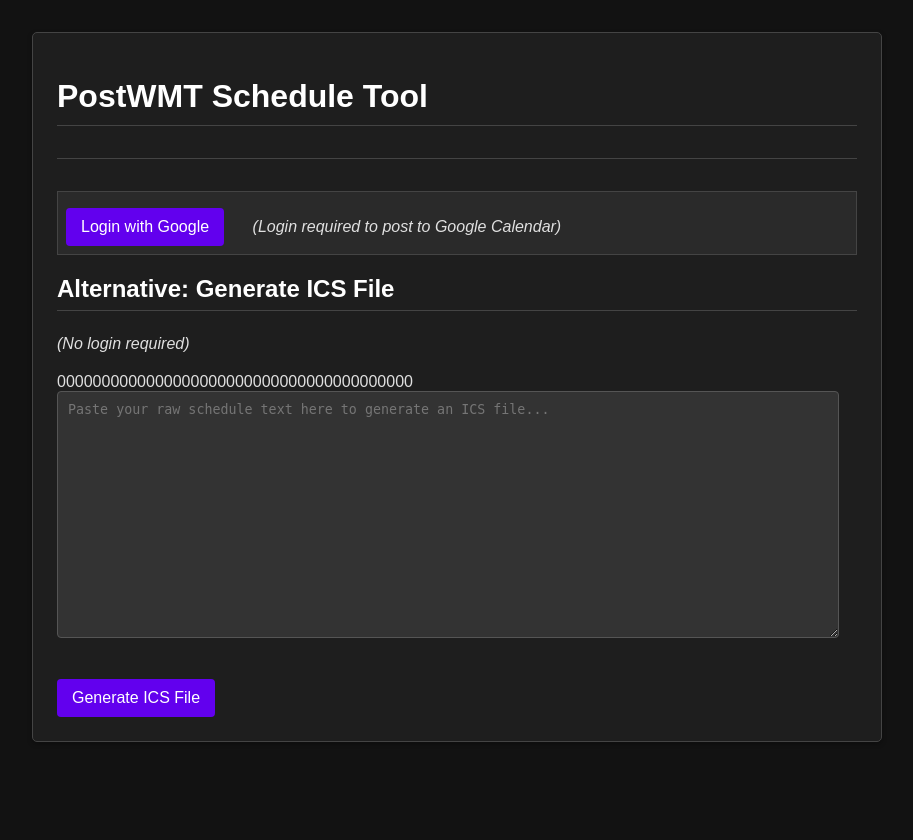
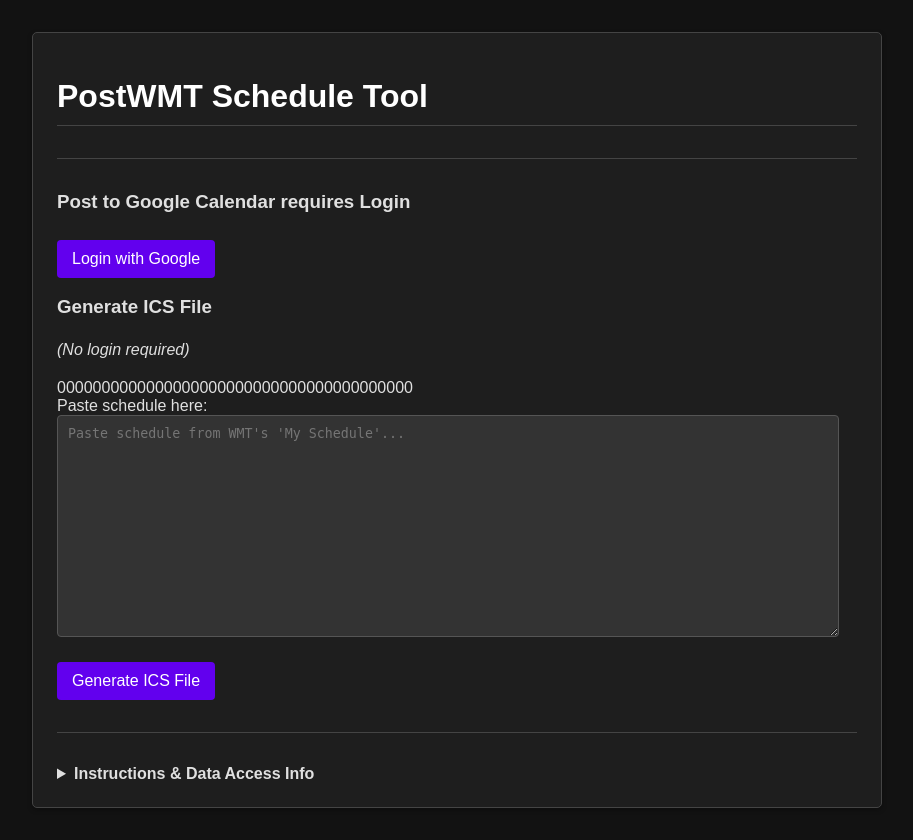
Before and after one commit to gewnthar/postwmt, a Flask app: page / in a window 1280 px wide. Shown: the whole page, without its empty margins (183-1096 px from the left). Before the commit the page ends 742 px from the top, so only its background shows below. Run offline with Flask 3, Linux system fonts and the light colour scheme.

Commit message:
fixes for index and parser

```diff
--- a/app/routes.py
+++ b/app/routes.py
@@ -16,55 +16,44 @@ from datetime import datetime, time, timedelta
 from dateutil import tz
 
 # --- Local App Imports ---
+# These try/except blocks are for resilience during development
 try:
     from .parser import parse_schedule_text
-    # Import the timezone name defined in parser/utils to keep it consistent
-    from .utils import SCHEDULE_TZ_NAME
 except ImportError as e:
-    print(f"ERROR: Failed to import from parser/utils: {e}")
-    # Define fallbacks if imports fail during startup
-    def parse_schedule_text(text): print("ERROR: parser dummy called!"); return []
-    SCHEDULE_TZ_NAME = 'America/New_York'
+    print(f"ERROR: Failed to import parse_schedule_text: {e}")
+    def parse_schedule_text(text): return []
 
 try:
-    from .utils import create_ics_content, insert_event
+    from .utils import create_ics_content, insert_event, SCHEDULE_TZ_NAME
 except ImportError as e:
-    print(f"ERROR: Failed to import utils functions: {e}")
-    def create_ics_content(events): print("ERROR: ics dummy"); return ""
-    def insert_event(c, e): print("ERROR: insert dummy"); return False
+    print(f"ERROR: Failed to import from utils: {e}")
+    def create_ics_content(events): return ""
+    def insert_event(c, e): return False
+    SCHEDULE_TZ_NAME = 'America/New_York' # Fallback
 
 # --- Application Routes ---
 
 @current_app.route('/')
 def index():
     """Renders the main page, showing user info if logged in."""
-    current_app.logger.debug("--- index route entered ---")
     user = None
-    google_id = session.get('google_id')
-    if google_id:
+    if google_id := session.get('google_id'):
         try:
             user = User.query.filter_by(google_id=google_id).first()
-            if not user: session.pop('google_id', None)
+            if not user:
+                 session.pop('google_id', None)
         except Exception as e:
              current_app.logger.error(f"Error querying DB for user: {e}", exc_info=True)
-             session.pop('google_id', None); user = None
-    try:
-        # Generate URLs needed for the template
-        generate_ics_url = url_for('generate_ics')
-        submit_google_url = url_for('submit_to_google')
-        login_url = url_for('auth.login')
-        logout_url = url_for('auth.logout')
-    except Exception as e:
-         current_app.logger.error(f"Error generating URLs: {e}", exc_info=True)
-         generate_ics_url, submit_google_url, login_url, logout_url = '#', '#', '#', '#'
+             session.pop('google_id', None)
+             user = None
     try:
         return render_template('index.html',
                                title='PostWMT Schedule Tool',
                                current_user=user,
-                               generate_ics_url=generate_ics_url,
-                               submit_google_url=submit_google_url,
-                               login_url=login_url,
-                               logout_url=logout_url)
+                               generate_ics_url=url_for('generate_ics'),
+                               submit_google_url=url_for('submit_to_google'),
+                               login_url=url_for('auth.login'),
+                               logout_url=url_for('auth.logout'))
     except Exception as e:
         current_app.logger.error(f"Error rendering index.html: {e}", exc_info=True)
         return "Error loading page template.", 500
@@ -78,33 +67,35 @@ def submit_to_google():
     """
     current_app.logger.info("--- /submit_to_google route entered ---")
 
-    # --- Authentication Check ---
-    google_id = session.get('google_id')
-    if not google_id: flash("Login required.", "warning"); return redirect(url_for('index'))
+    # 1. Authentication and Form Data Checks
+    if not (google_id := session.get('google_id')):
+        flash("Login required to submit to Google Calendar.", "warning")
+        return redirect(url_for('index'))
     user = User.query.filter_by(google_id=google_id).first()
-    if not user: flash("User not found.", "danger"); session.pop('google_id', None); return redirect(url_for('index'))
-    if not user.google_refresh_token: flash("Missing refresh token.", "danger"); return redirect(url_for('index'))
+    if not user or not user.google_refresh_token:
+        flash("Valid authorization with refresh token required. Please log in again.", "danger")
+        if user: session.pop('google_id', None)
+        return redirect(url_for('index'))
+    if not (schedule_text := request.form.get('schedule_text')):
+        flash("No schedule text submitted.", "warning")
+        return redirect(url_for('index'))
 
-    # --- Form Data and Parsing ---
-    schedule_text = request.form.get('schedule_text', '')
-    if not schedule_text: flash("No schedule text submitted.", "warning"); return redirect(url_for('index'))
-    # MAX_SCHEDULE_TEXT_LENGTH check was removed in the user's provided code.
-    # If this is desired, it should be re-added. For now, I'm using the exact code provided.
-    # if len(schedule_text) > MAX_SCHEDULE_TEXT_LENGTH:
-    #     flash(f"Schedule text is too long (max {MAX_SCHEDULE_TEXT_LENGTH // 1024}KB).", "warning")
-    #     return redirect(url_for('index'))
+    # 2. Parse Schedule Text
     try:
         parsed_events = parse_schedule_text(schedule_text)
         current_app.logger.info(f"Parser returned {len(parsed_events)} events.")
     except Exception as e:
-        current_app.logger.error(f"Error during parsing: {e}", exc_info=True); flash("Error parsing schedule.", "danger"); return redirect(url_for('index'))
+        current_app.logger.error(f"Error during parsing: {e}", exc_info=True)
+        flash("An error occurred while parsing the schedule.", "danger")
+        return redirect(url_for('index'))
     if not parsed_events:
-        flash("Could not parse any valid events from text.", "warning"); return redirect(url_for('index'))
+        flash("Could not parse any valid events from the provided text.", "warning")
+        return redirect(url_for('index'))
 
-    # --- Google Calendar API Interaction ---
+    # 3. Google Calendar API Interaction
     success_count, fail_count, delete_count = 0, 0, 0
     try:
-        # 1. Create and Refresh Credentials object
+        # Create and refresh credentials
         credentials = Credentials(
             None, refresh_token=user.google_refresh_token,
             token_uri=oauth.google.server_metadata.get('token_endpoint'),
@@ -112,87 +103,49 @@ def submit_to_google():
             client_secret=current_app.config['GOOGLE_CLIENT_SECRET'],
             scopes=current_app.config['GOOGLE_SCOPES']
         )
-        try:
-            auth_req = google.auth.transport.requests.Request()
-            credentials.refresh(auth_req)
-            current_app.logger.info("Successfully refreshed Google access token.")
-        except RefreshError as e:
-            current_app.logger.error(f"Google refresh token failed: {e}. Re-login required.")
-            session.pop('google_id', None)
-            flash("Google authorization expired. Please log in again.", "danger")
-            return redirect(url_for('index'))
+        credentials.refresh(google.auth.transport.requests.Request())
+        current_app.logger.info("Successfully refreshed Google access token.")
 
-        # 2. Build the Calendar service object
-        # This service object is used for listing/deleting events.
-        # The insert_event utility will build its own service instance internally for insertion.
         service = build('calendar', 'v3', credentials=credentials, static_discovery=False)
 
-        # 3. Determine Date Range and Delete Old Events
+        # Determine Date Range and Delete Old Events
         min_dt = min(e['start_dt'] for e in parsed_events)
         max_dt = max(e['end_dt'] for e in parsed_events)
+        schedule_tz = tz.gettz(SCHEDULE_TZ_NAME)
+        time_min = datetime.combine(min_dt.date(), time.min).replace(tzinfo=schedule_tz).isoformat()
+        time_max = datetime.combine(max_dt.date() + timedelta(days=1), time.min).replace(tzinfo=schedule_tz).isoformat()
 
-        # Ensure SCHEDULE_TZ is obtained correctly
-        # It's imported from .utils, which should define it based on SCHEDULE_TZ_NAME
-        # If SCHEDULE_TZ_NAME is directly from .utils, it will be used.
-        # Otherwise, ensure SCHEDULE_TZ is available.
-        # For this code, SCHEDULE_TZ_NAME is imported, so tz.gettz(SCHEDULE_TZ_NAME) is appropriate.
-        schedule_timezone = tz.gettz(SCHEDULE_TZ_NAME)
-        if not schedule_timezone:
-            current_app.logger.error(f"Could not get timezone for {SCHEDULE_TZ_NAME}. Falling back to UTC for range deletion.")
-            schedule_timezone = tz.tzutc() # Fallback, though parser should use a valid one.
-
-        time_min_dt = datetime.combine(min_dt.date(), time.min).replace(tzinfo=schedule_timezone)
-        time_max_dt = datetime.combine(max_dt.date() + timedelta(days=1), time.min).replace(tzinfo=schedule_timezone)
-        time_min_iso, time_max_iso = time_min_dt.isoformat(), time_max_dt.isoformat()
-
-        current_app.logger.info(f"Checking for existing #postwmt events between {time_min_iso} and {time_max_iso}")
         page_token = None
         while True:
-            existing_events_result = service.events().list(
-                calendarId='primary', timeMin=time_min_iso, timeMax=time_max_iso,
+            existing = service.events().list(
+                calendarId='primary', timeMin=time_min, timeMax=time_max,
                 q='#postwmt', singleEvents=True, pageToken=page_token).execute()
-            for old_event in existing_events_result.get('items', []):
-                try:
-                    service.events().delete(calendarId='primary', eventId=old_event['id']).execute()
-                    delete_count += 1
-                    current_app.logger.info(f"Deleted old event: {old_event.get('summary')} ({old_event['id']})")
-                except HttpError as http_err:
-                    current_app.logger.error(f"HttpError deleting event {old_event['id']}: {http_err}")
-                    # Optionally, count this as a failure or handle differently
-                except Exception as ex:
-                    current_app.logger.error(f"Exception deleting event {old_event['id']}: {ex}", exc_info=True)
+            for old_event in existing.get('items', []):
+                service.events().delete(calendarId='primary', eventId=old_event['id']).execute()
+                delete_count += 1
+            page_token = existing.get('nextPageToken')
+            if not page_token: break
+        current_app.logger.info(f"Deleted {delete_count} old #postwmt events.")
 
-            page_token = existing_events_result.get('nextPageToken')
-            if not page_token: break
-        current_app.logger.info(f"Deleted {delete_count} old #postwmt events in the date range.")
-
-        # 4. Loop through parsed events and call the insert_event utility function
-        # The 'credentials' object is passed, as 'insert_event' expects it.
+        # Insert New Events by calling the utility function
         for event_data in parsed_events:
-            # Add a hashtag to the summary for future deletion/identification
-            event_data['summary'] = f"#postwmt {event_data.get('summary', 'Work Shift')}"
-            if insert_event(credentials, event_data): # insert_event is from .utils
+            if insert_event(credentials, event_data):
                 success_count += 1
             else:
                 fail_count += 1
 
-        # 5. Flash Final Summary Message
+        # Flash the final summary message
         if success_count > 0 and fail_count == 0:
             flash(f"Successfully processed schedule: {success_count} events posted (removed {delete_count} previous).", "success")
         elif success_count > 0:
             flash(f"Partial success: Posted {success_count}, failed {fail_count} events (removed {delete_count} previous). Check logs.", "warning")
-        elif fail_count > 0:
-             flash(f"Failed to post any events ({fail_count} failures, removed {delete_count} previous). Check logs.", "danger")
-        elif delete_count > 0: # Only deletions, no new events
-             flash(f"Removed {delete_count} previous #postwmt events. No new events were added from this submission.", "info")
-        else: # No successes, no failures (implies parsed_events was empty or filtered out), no deletions
-             flash("No new events were posted from this submission, and no previous #postwmt events were found in the range to remove.", "info")
+        else: # Only failures or only deletions
+            flash(f"Failed to post any new events ({fail_count} failures, removed {delete_count} previous). Check logs.", "danger")
 
-
-    except HttpError as http_err_outer:
-        # Handle HttpErrors that occur outside the delete/insert loops (e.g., service.events().list())
-        current_app.logger.error(f"Outer HttpError during Google Calendar submission: {http_err_outer}", exc_info=True)
-        flash(f"A Google API error occurred: {http_err_outer.resp.status} {http_err_outer._get_reason()}. Check logs.", "danger")
+    except RefreshError as e:
+        current_app.logger.error(f"Google refresh token failed: {e}. Logging out user.")
+        session.pop('google_id', None)
+        flash("Your Google authorization has expired or was revoked. Please log in again.", "danger")
     except Exception as e:
         current_app.logger.error(f"Unexpected error during Google Calendar submission: {e}", exc_info=True)
         flash("An unexpected error occurred while submitting to Google Calendar.", "danger")
@@ -203,14 +156,9 @@ def submit_to_google():
 @current_app.route('/generate_ics', methods=['POST'])
 def generate_ics():
     """ Handles ICS generation. """
-    # This code remains unchanged and seems correct.
-    current_app.logger.warning("--- /generate_ics route entered ---")
+    # This code remains unchanged and should be working correctly.
     schedule_text = request.form.get('schedule_text', '')
     if not schedule_text: return "Please paste schedule text.", 400
-    # MAX_SCHEDULE_TEXT_LENGTH check was removed in the user's provided code.
-    # if len(schedule_text) > MAX_SCHEDULE_TEXT_LENGTH:
-    #     current_app.logger.error(f"Schedule text too long for ICS generation: {len(schedule_text)} bytes.")
-    #     return f"Schedule text is too long (max {MAX_SCHEDULE_TEXT_LENGTH // 1024}KB).", 400
     try:
         parsed_events = parse_schedule_text(schedule_text)
     except Exception as e:
@@ -218,16 +166,20 @@ def generate_ics():
         return "An error occurred while parsing the schedule.", 500
     if not parsed_events:
         return "Could not parse any valid events from the text provided. Please check the format.", 400
-
-    # Add #postwmt to summary for ICS files as well for consistency, if desired
-    # for event_data in parsed_events:
-    #    event_data['summary'] = f"#postwmt {event_data.get('summary', 'Work Shift')}"
-
     ics_content = create_ics_content(parsed_events)
-    if not ics_content or len(ics_content) < 50: # Basic check for valid ICS
-        current_app.logger.error(f"create_ics_content returned unusually short/empty string! Length: {len(ics_content)}")
+    if not ics_content:
         return "Failed to generate valid ICS content.", 500
-
     return Response(ics_content, mimetype="text/calendar",
                     headers={"Content-disposition": "attachment; filename=schedule.ics"})
+
+
+@current_app.route('/privacy')
+def privacy_policy():
+    """Renders the privacy policy page."""
+    try:
+        return render_template('privacy.html', title='Privacy Policy - PostWMT')
+    except Exception as e:
+        current_app.logger.error(f"Error rendering privacy.html: {e}", exc_info=True)
+        return "Error loading privacy policy page.", 500
+
 # --- End of /var/www/postwmt/app/routes.py ---
--- a/templates/index.html
+++ b/templates/index.html
@@ -2,54 +2,70 @@
 
 {% block content %}
 
-  <div style="margin-bottom: 1em; padding: 0.5em; border: 1px solid #444; background-color: #2a2a2a;">
+  {# --- Login Status --- #}
+  <div class="mb-3 p-2 border rounded bg-body-tertiary">
     {% if current_user %}
       Logged in as: <strong>{{ current_user.name or current_user.email }}</strong>
-      <a href="{{ logout_url }}" style="margin-left: 1em;">
-        <button type="button">Logout</button>
+    {% else %}
+      <h3 class="text-success fs-5">Post to Google Calendar requires Login</h3>
+      <a href="{{ url_for('auth.login') }}"> {# Use url_for directly since it's already defined #}
+          <button class="btn btn-primary btn-sm">Login with Google</button>
       </a>
-    {% else %}
-      <a href="{{ login_url }}">
-          <button>Login with Google</button>
-      </a>
-      <span style="margin-left: 1em;"><em>(Login required to post to Google Calendar)</em></span>
     {% endif %}
   </div>
 
-  {# --- Main Form for both ICS and Google Calendar --- #}
-  {# We will use ONE textarea and decide where to send it #}
-  {# This requires slightly more complex form handling or JavaScript later #}
-  {# SIMPLER APPROACH FOR NOW: Two separate forms #}
+  <div class="row g-4">
 
+    {# --- Google Calendar Form (Only if logged in) --- #}
     {% if current_user %}
-    {# --- Form for SUBMITTING TO GOOGLE CALENDAR (shown only when logged in) --- #}
-    <div>
-      <h2>Post Schedule to Google Calendar</h2>
-      <form method="POST" action="{{ submit_google_url }}"> {# Action points to the new route #}
-        {{ csrf_token() }} {# <--- Add CSRF token field #}
-        <div>
-          <textarea name="schedule_text" placeholder="Paste your raw schedule text here to submit to Google Calendar..." required rows="15"></textarea>
+      <div class="col-md-6">
+        <div class="p-3 border rounded bg-body-tertiary h-100 d-flex flex-column">
+          <h3 class="text-success fs-5">Option A: Post to Google Calendar</h3>
+          <form id="google_form" method="POST" action="{{ url_for('submit_to_google') }}">
+            {{ csrf_token() }} {# <--- ADD THIS CSRF TOKEN #}
+            <div class="mb-3 flex-grow-1">
+              <label for="schedule_text_google" class="form-label">Paste schedule here:</label>
+              <textarea class="form-control" id="schedule_text_google" name="schedule_text" placeholder="Paste schedule from WMT's 'My Schedule'..." required rows="10" style="font-family: monospace; height: 100%;"></textarea>
             </div>
-        <div class="button-container">
-          <button type="submit">Submit to Google Calendar</button>
+            <div class="d-flex justify-content-start align-items-center mt-auto">
+              <button type="submit" class="btn btn-primary me-2">Submit to Google Calendar</button>
+              <a href="{{ url_for('auth.logout') }}">
+                <button type="button" class="btn btn-outline-secondary">Logout</button>
+              </a>
             </div>
           </form>
         </div>
-    <hr>
+      </div>
     {% endif %}
-  <div>
-    <h2>Alternative: Generate ICS File</h2>
-    <p><em>(No login required)</em></p>
-    {# --- Form for GENERATING ICS FILE --- #}
-    <form method="POST" action="{{ generate_ics_url }}">
-      {{ csrf_token() }} {# <--- Add CSRF token field #}
-      <div>
-        {# Using a separate textarea for now for simplicity #}
-        <textarea name="schedule_text" placeholder="Paste your raw schedule text here to generate an ICS file..." required rows="15"></textarea>
+
+    {# --- ICS Generation Form (Always Visible) --- #}
+    <div class="{% if current_user %}col-md-6{% else %}col-md-12{% endif %}">
+      <div class="p-3 border rounded bg-body-tertiary h-100 d-flex flex-column">
+         <h3 class="text-warning fs-5">{% if current_user %}Option B:{% else %}Generate ICS File{% endif %}</h3>
+         {% if not current_user %}<p><em>(No login required)</em></p>{% endif %}
+         <form id="ics_form" method="POST" action="{{ url_for('generate_ics') }}">
+            {{ csrf_token() }} {# <--- ADD THIS CSRF TOKEN #}
+           <div class="mb-3 flex-grow-1">
+              <label for="schedule_text_ics" class="form-label">Paste schedule here:</label>
+              <textarea class="form-control" id="schedule_text_ics" name="schedule_text" placeholder="Paste schedule from WMT's 'My Schedule'..." required rows="10" style="font-family: monospace; height: 100%;"></textarea>
            </div>
-      <div class="button-container">
-        <button type="submit">Generate ICS File</button>
-      </div>
+           <button type="submit" class="btn btn-info mt-auto">Generate ICS File</button>
          </form>
        </div>
+    </div>
+
+  </div>
+
+  <hr class="my-4">
+
+  <details class="mt-4 mb-4 p-3 border rounded bg-body-tertiary text-body-secondary">
+    <summary style="cursor: pointer; font-weight: bold;" class="text-body-emphasis">Instructions & Data Access Info</summary>
+    <div class="mt-3">
+      {# Keep the full instructions and privacy info here as before #}
+      <h3>Instructions</h3>
+      <ul>...</ul>
+      <h3 class="mt-4">Data Access & Privacy</h3>
+      <p>...</p>
+    </div>
+  </details>
   {% endblock %}
```
Also changed, not shown: app/parser.py (+145 -86 lines). Lines whose indentation alone changed are shown as unchanged.
